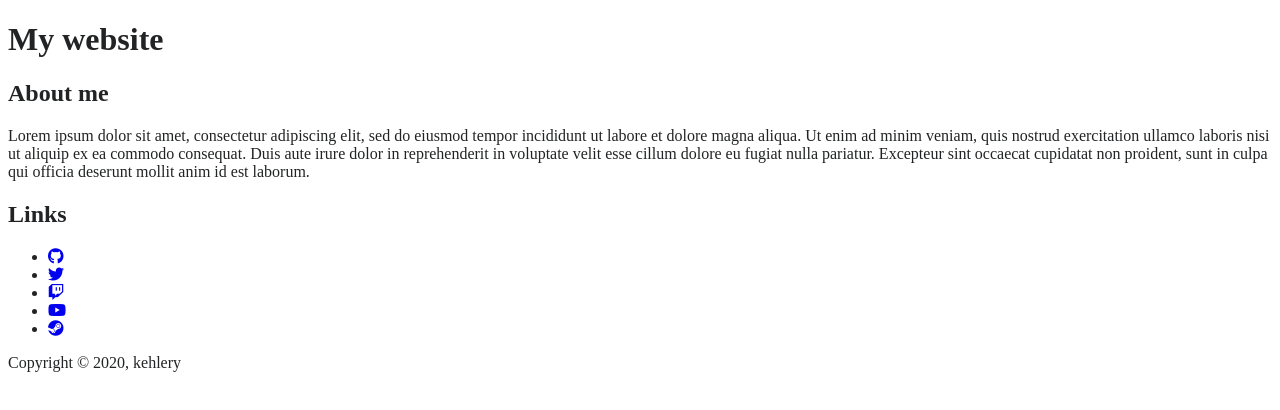
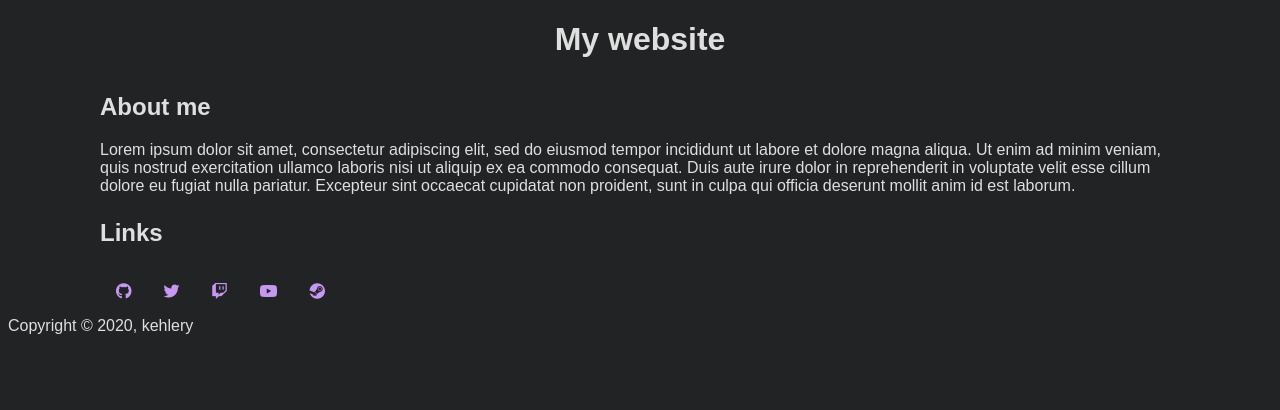
Before and after one commit to kehlery/kehlery.github.io, a plain HTML site: page index.html in a window 1280 px wide. Drawn offline with Linux system fonts and the light colour scheme.

Commit message:
updated css, added icon

```diff
--- a/css/style.css
+++ b/css/style.css
@@ -1,3 +1,45 @@
 body{
-    color: #222324
+    background-color: #222324;
+    font-family: arial, helvetica, sans-serif;
+    color: #dfdfdf;
 }
+
+ul {
+    list-style-type: none;
+    margin: 0;
+    padding: 0;
+    overflow: hidden;
+    background-color: #222324;
+  }
+
+li {
+    float: left;
+}
+
+li a {
+    display: block;
+    color: dfdfdf;
+    text-align: center;
+    padding: 16px;
+    text-decoration: none;
+  }
+
+
+a{
+    color: #c797f4;
+}
+
+header {
+    margin: auto;
+    width: 50%;
+    text-align: center;
+}
+
+#about-me {
+    margin: 35px 0px 24px 0px;
+}
+
+.wrap {
+    margin: auto;
+    width: 1080px;
+}
--- a/index.html
+++ b/index.html
@@ -9,12 +9,18 @@
     <script src="https://kit.fontawesome.com/c0a0d9c4cc.js" crossorigin="anonymous"></script>
     <title>kehlery</title>
     <link rel="stylesheet" type="text/css" href="css/style.css">
+    <link rel="icon"
+      type="image/png"
+      href="imgs/peepo.png" />
 </head>
+
+
+<body>
     <header id="main-header">
         <h1>My website</h1>
     </header>
 
-<body>
+    <main class="wrap">
         <div id="about-me">
             <h2 class="subtitle">About me</h2>
             <p>Lorem ipsum dolor sit amet, consectetur adipiscing elit, sed do eiusmod tempor incididunt ut labore et dolore magna aliqua. Ut enim ad minim veniam, quis nostrud exercitation ullamco laboris nisi ut aliquip ex ea commodo consequat. Duis aute irure dolor in reprehenderit in voluptate velit esse cillum dolore eu fugiat nulla pariatur. Excepteur sint occaecat cupidatat non proident, sunt in culpa qui officia deserunt mollit anim id est laborum.</p>
@@ -31,8 +37,8 @@
                 <li><a href="https://steamcommunity.com/id/kehlery/" target="_blank"><i class="fab fa-steam"></i></a></li>
             </ul>
         </div>
-
-</body>
+    </main>
 
     <footer id="main-footer">Copyright &copy; 2020, kehlery</footer>
     </html>
+</body>
```
Also changed, not shown: imgs/peepo.png (added). Lines whose indentation alone changed are shown as unchanged.
